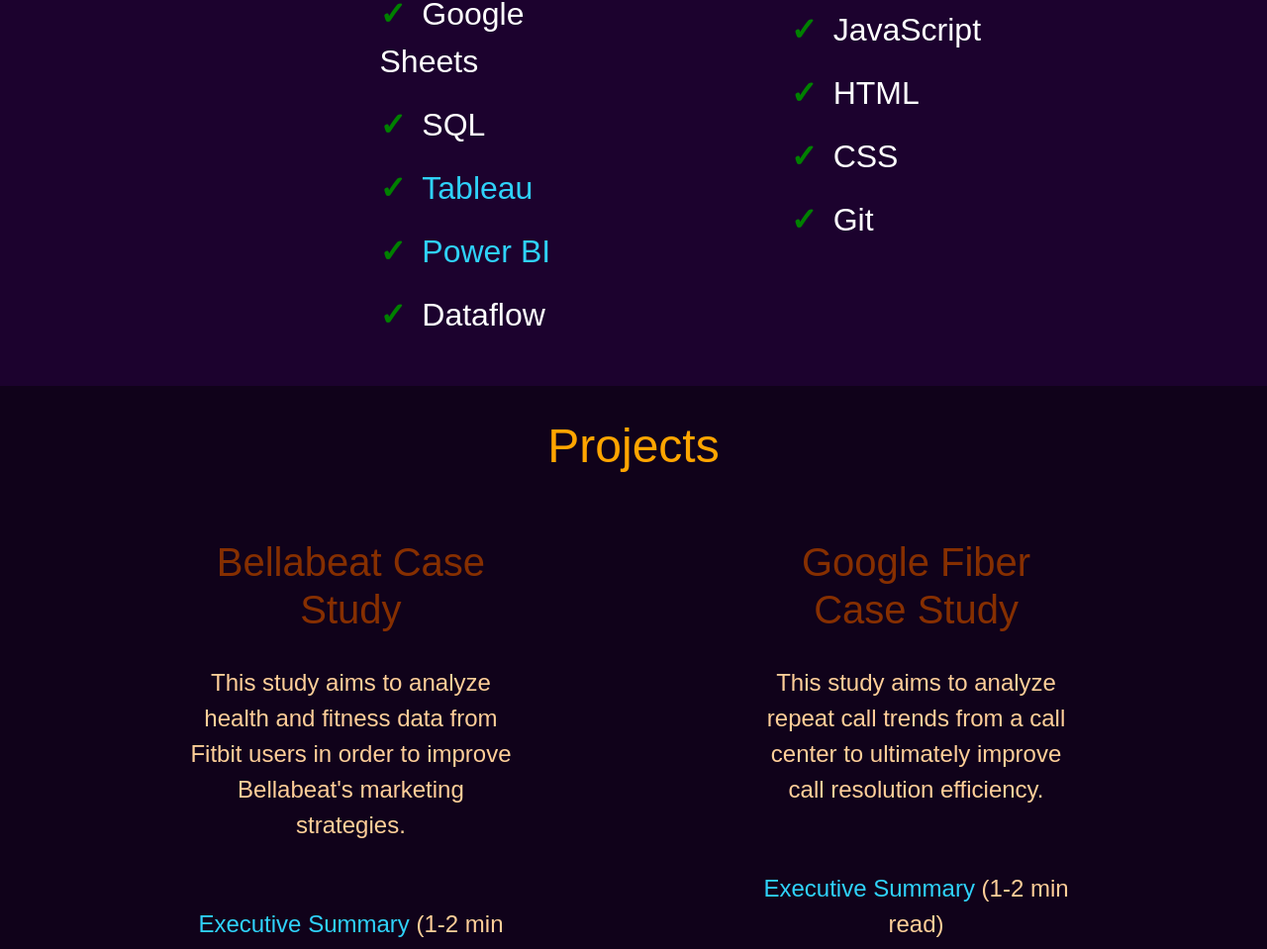
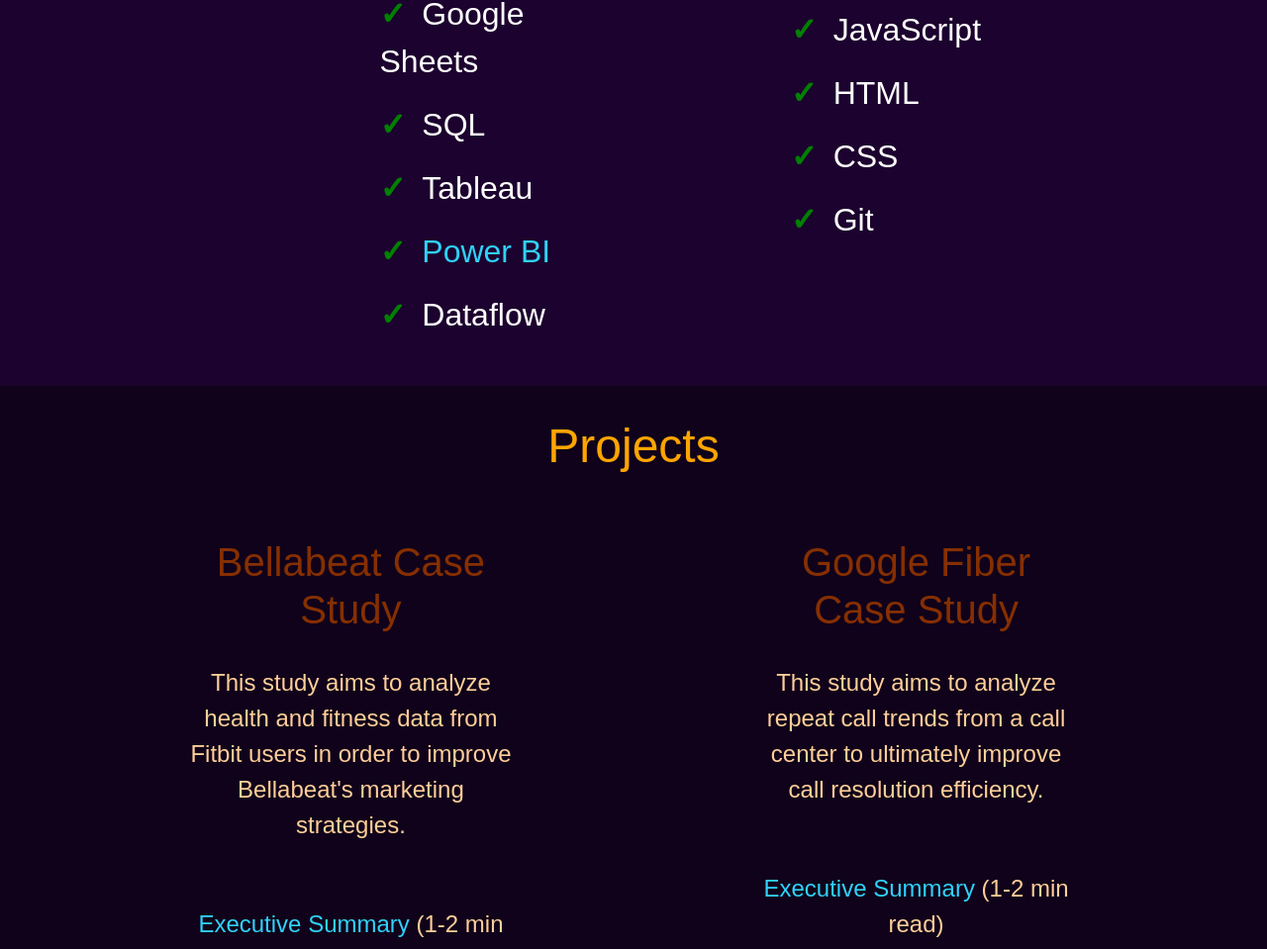
Before and after one commit to dalealberto/Portfolio2, a plain HTML site: page docs/index.html in a window 1280 px wide. Shown: the part 1510-2469 px from the top of the page at 99% size. Drawn offline with nearby package versions, Linux system fonts and the light colour scheme.

Commit message:
Update index.html

```diff
--- a/docs/index.html
+++ b/docs/index.html
@@ -333,7 +333,7 @@
                         <li><a href="https://github.com/dalealberto/Excel/blob/main/README.md" target="_blank" style="color: rgb(47, 210, 250)">Microsoft Excel</a></li>
                         <li>Google Sheets</li>
                         <li>SQL</li>
-                        <li><a href="https://public.tableau.com/app/profile/david.alberto3632/vizzes" target="_blank" style="color: rgb(47, 210, 250)">Tableau</a></li>
+                        <li>Tableau</li>
                         <li><a href="https://github.com/dalealberto/Power-BI/blob/main/README.md" target="_blank" style="color: rgb(47, 210, 250)">Power BI</a></li>
                         <li>Dataflow</li>
                     </ul>
```
